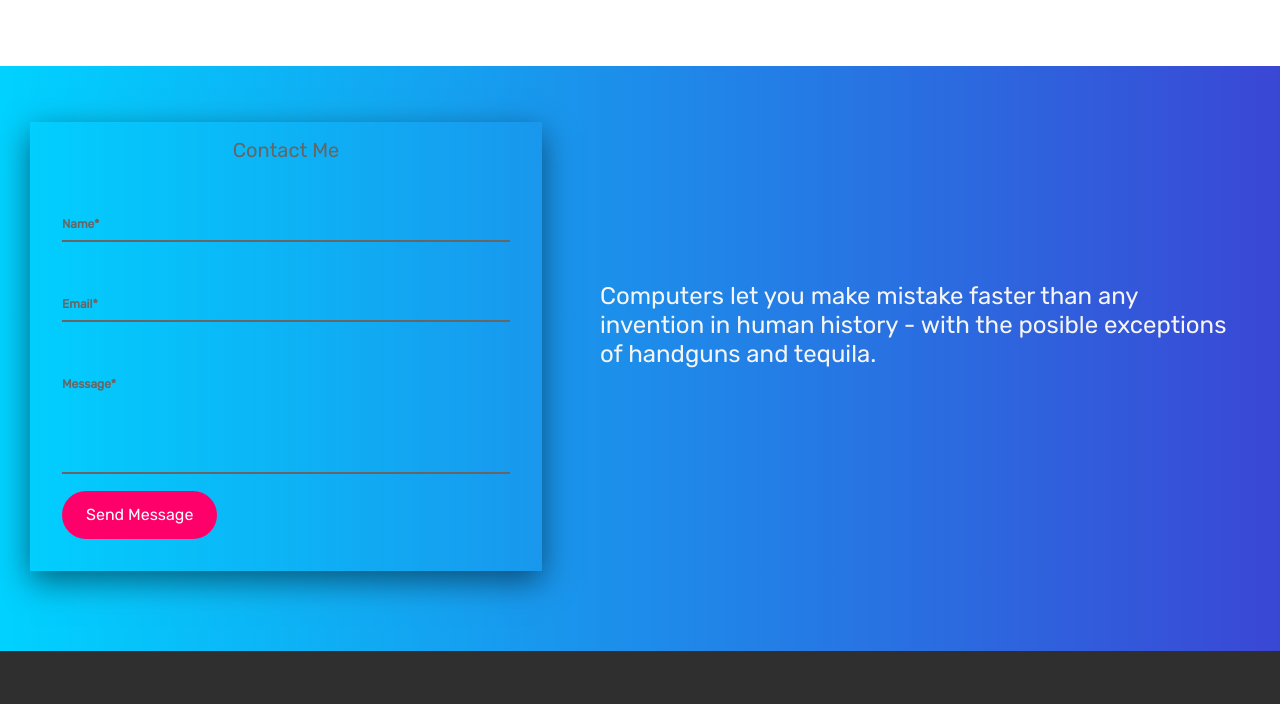
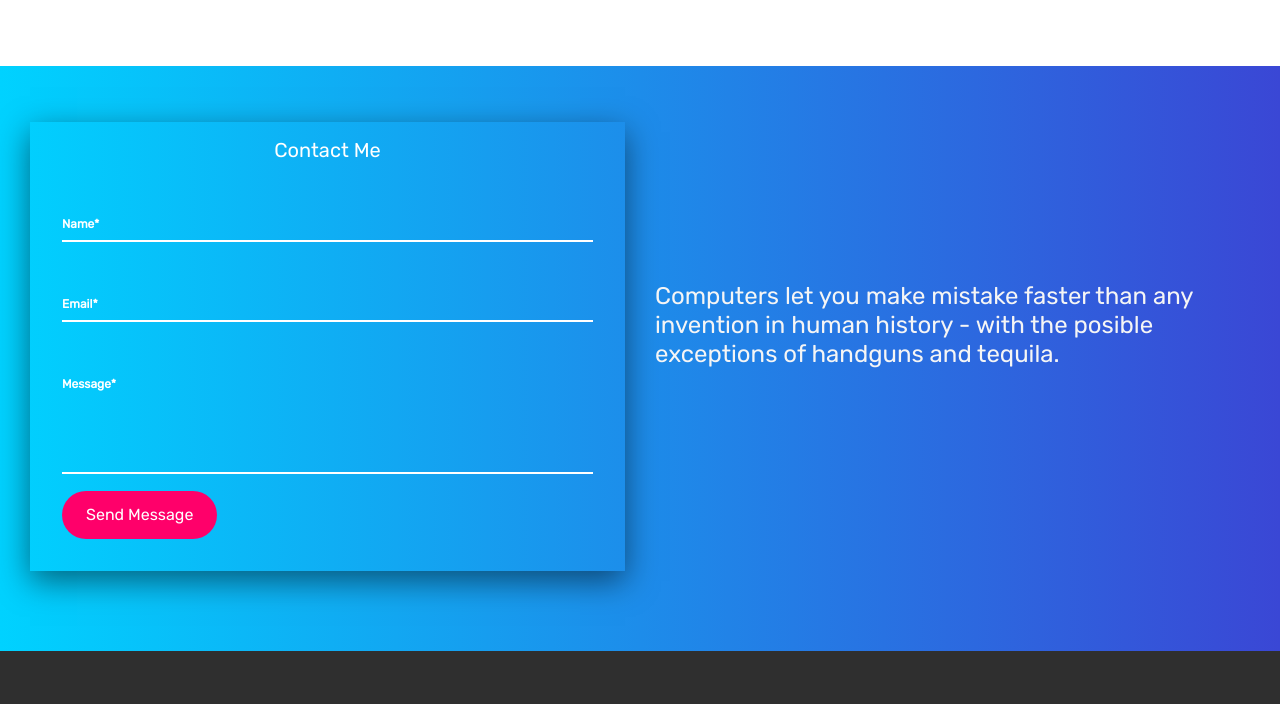
Before and after one commit to arbazkhan56/Respomsive-Website, a plain HTML site: page index.html in a window 1280 px wide. Shown: the part 3240-3944 px from the top of the page. Drawn offline with nearby package versions, Linux system fonts and the light colour scheme; a web font is replaced by a local one.

Commit message:
Responsive Website and Changes in Contact form

```diff
--- a/index.html
+++ b/index.html
@@ -271,8 +271,11 @@
       </section>
 
       <section id="main-contact" class="section-5">
-        <div class="contact">
-          <div class="form-container">
+      	<div class="row">
+
+
+          <div class="col-xs-6 col-md-6 form-container">
+          	<div class="contact">
             <h2>Contact Me</h2>
             <form
               method="POST"
@@ -292,15 +295,17 @@
               </div>
               <input type="submit" name="" value="Send Message" class="btn" />
             </form>
-          </div>
-        </div>
-        <div class="quote">
+          </div></div>
+
+        <div class="col-xs-6 col-md-6 quote">
           <h4>
             Computers let you make mistake faster than any invention in human
             history - with the posible exceptions of handguns and tequila.
           </h4>
         </div>
+    </div>
       </section>
+
     </main>
 
     <footer>
--- a/src/mobile-style.css
+++ b/src/mobile-style.css
@@ -87,9 +87,9 @@
  .section-5 .contact {
     width: 100%;
     position: initial;
-    width: initial;
+
     height: initial;
-    margin: 80px;
+    margin: 39px;
     margin-top: 15px;
   }
 
@@ -104,7 +104,6 @@
 
   .quote{
     padding: 2em;
-    padding-top: 30em;
   }
 
   footer .row .col-md-2 {
@@ -118,3 +117,7 @@
   .sticky{
     position: absolute;
   }
+  .form-container{
+    width: 80%!important;
+  }
+}
--- a/src/style.css
+++ b/src/style.css
@@ -278,19 +278,20 @@ header .btn {
 }
 
 .contact {
-  width: 40%;
+
   padding: 4vmin;
   padding-top: 2vmin;
   margin-left: 30px;
   box-sizing: border-box;
   box-shadow: 0 10px 30px rgba(0, 0, 0, 0.5);
-  float: left;
+
 }
 
 .contact h2 {
   color: #666;
   text-align: center;
   font-size: 20px;
+  color: white;
 }
 .input-field {
   position: relative;
@@ -305,7 +306,7 @@ header .btn {
   background: transparent;
   border: none;
   outline: none;
-  border-bottom: 2px solid #666;
+  border-bottom: 2px solid #fff;
   font-size: 12px;
   color: whitesmoke;
   font-weight: 500;
@@ -318,7 +319,7 @@ header .btn {
   padding: 3px 0;
   pointer-events: none;
   font-size: 12px;
-  color: #666;
+  color: #fff;
   font-weight: 700;
   transition: 0.5s;
 }
@@ -350,10 +351,6 @@ header .btn {
 }
 
 .quote {
-  width: 50%;
-  margin-left: auto;
-  margin-right: 40px;
-  padding-top: 10em;
 
   color: whitesmoke;
   padding-top: 10em;
```
